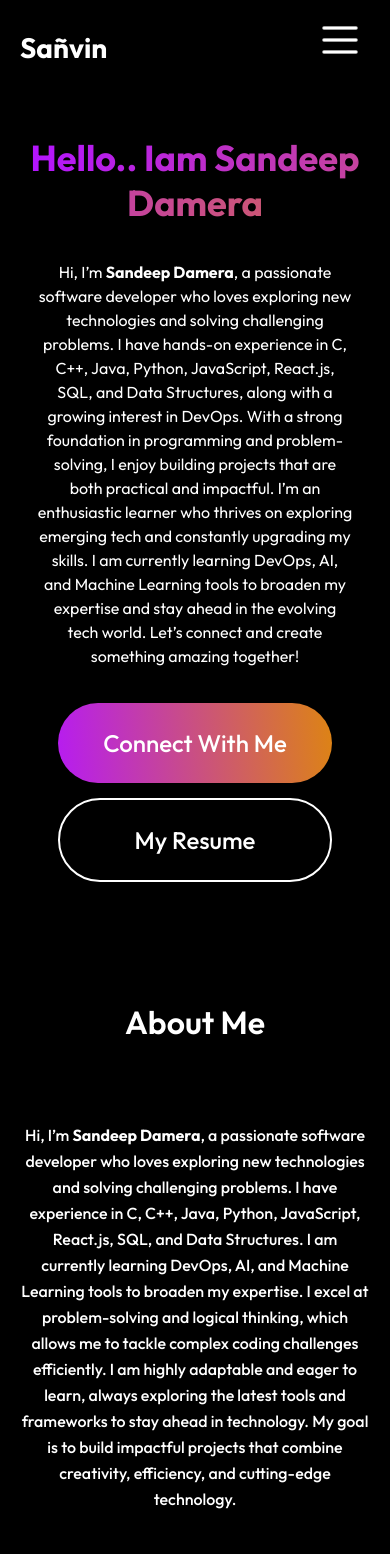
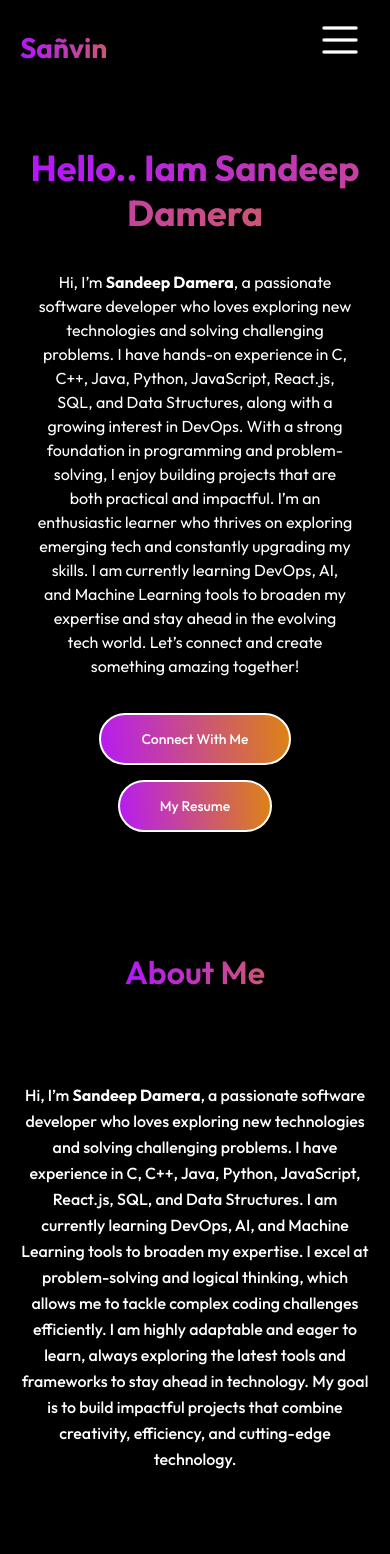
Before and after one commit to sandy07-byte/my-portfolio, a React (Vite) app: page / in a window 390 px wide. Shown: the top 1554 px of the page. Built offline with nearby package versions, Linux system fonts and the light colour scheme.

Commit message:
Updated hero buttons for mobile responsiveness

```diff
--- a/src/App.jsx
+++ b/src/App.jsx
@@ -20,4 +20,4 @@ const App = () => {
   )
 }
 
-export default App
+export default App;
--- a/src/Components/About/About.css
+++ b/src/Components/About/About.css
@@ -9,13 +9,31 @@
 
 /* Title Section */
 .about-title h1 {
-  position: relative;
+
+
+
+    padding-bottom: 10px;
+  font-size: 60px;
+  font-weight: 600;
+  display: inline-block;
+  cursor: pointer;
+  background: linear-gradient(270deg, #DF8908 10%, #B415FF 100%);
+  background-clip: text;
+  -webkit-background-clip: text;
+  -webkit-text-fill-color: transparent;
+  transition: background-position 0.5s ease, transform 0.3s;
+  background-size: 200% auto; /* For animated hover effect */
+}
+  /* position: relative;
   padding: 0px 30px;
   font-size: 80px;
   font-weight: 600;
   cursor: pointer;
   transition: color 0.3s, transform 0.3s;
-}
+  display: inline-block;
+  background-clip: text;
+      background: linear-gradient(270deg, #DF8908 10%, #B415FF 100%); */
+
 
 .about-title h1:hover {
   color: #DF8908;
@@ -43,10 +61,10 @@
   transition: transform 0.3s, color 0.3s;
 }
 
-.about-para:hover {
+/* .about-para:hover {
   transform: scale(1.02);
   color: #DF8908;
-}
+} */
 
 /* Skills */
 .about-skills {
--- a/src/Components/Certifiactions/Certification.css
+++ b/src/Components/Certifiactions/Certification.css
@@ -19,15 +19,15 @@
   transition: background-position 0.5s ease, transform 0.3s;
   background-size: 200% auto; /* For animated hover effect */
 }
-
+/*
 .certification-page h2:hover {
   background-position: right center;
   transform: scale(1.05);
-}
+} */
 
 /* Subheading / Intro Paragraph */
 .cert-intro {
-  color: #555;
+  color: white;
   margin-bottom: 30px;
   padding-bottom: 20px;
   font-size: 1.1rem;
@@ -36,7 +36,7 @@
 }
 
 .cert-intro:hover {
-  color: #DF8908; /* Subtle hover effect */
+  /* color: #DF8908; Subtle hover effect */
   transform: translateY(-2px);
 }
 
@@ -54,7 +54,7 @@
   padding: 30px;
   border-radius: 16px;
   box-shadow: 0px 6px 12px rgba(0, 0, 0, 0.1);
-  border-top: 4px solid #DF8908; /* accent line */
+  border-top: 4px solid #DF8908;
   transition: transform 0.4s ease, box-shadow 0.4s ease, border-top-color 0.4s;
   position: relative;
   overflow: hidden;
--- a/src/Components/contact/Contact.css
+++ b/src/Components/contact/Contact.css
@@ -28,19 +28,31 @@ body {
 }
 
 .contact-title h1 {
-  padding: 0px 20px;
+
+    padding-bottom: 10px;
+  font-size: 60px;
+  font-weight: 600;
+  display: inline-block;
+  cursor: pointer;
+  background: linear-gradient(270deg, #DF8908 10%, #B415FF 100%);
+  background-clip: text;
+  -webkit-background-clip: text;
+  -webkit-text-fill-color: transparent;
+  transition: background-position 0.5s ease, transform 0.3s;
+  background-size: 200% auto; /* For animated hover effect */
+}
+  /* padding: 0px 20px;
   font-size: 60px;
   font-weight: 600;
   margin-top: 80px; /* moved down */
-  cursor: pointer;
-  transition: all 0.3s ease;
-}
-
+  /* cursor: pointer;
+  transition: all 0.3s ease; */
+/*
 .contact-title h1:hover {
   color: #DF8908;
   transform: scale(1.05);
   text-shadow: 0 0 10px #B415FF, 0 0 20px #DF8908;
-}
+} */
 
 /* ---------- CONTACT SECTION ---------- */
 .contact-section {
@@ -153,10 +165,10 @@ body {
   transition: all 0.3s ease;
 }
 
-.contact-submit:hover {
+/* .contact-submit:hover {
   transform: scale(1.05);
   box-shadow: 0 0 15px #DF8908, 0 0 20px #B415FF;
-}
+} */
 
 /* ---------- RESPONSIVE ---------- */
 
--- a/src/Components/navbar/Navbar.css
+++ b/src/Components/navbar/Navbar.css
@@ -40,11 +40,26 @@ body, html {
 
 /* Logo text */
 .logo-text {
+  padding-bottom: 10px;
   font-size: 28px;
+  font-weight: 700;
+  display: inline-block;
+  cursor: pointer;
+  background: linear-gradient(270deg, #DF8908 10%, #B415FF 100%);
+  background-clip: text;
+  -webkit-background-clip: text;
+  -webkit-text-fill-color: transparent;
+  transition: background-position 0.5s ease, transform 0.3s;
+  background-size: 200% auto;
+
+
+
+
+  /* font-size: 28px;
   font-weight: 700;
   color: white;
   cursor: pointer;
-  transition: color 0.3s, transform 0.3s;
+  transition: color 0.3s, transform 0.3s; */
 }
 
 .logo-text:hover {
@@ -63,7 +78,7 @@ body, html {
 .nav-menu {
   display: flex;
   align-items: center;
-  gap: 10px;
+  gap: 25px;
   list-style: none;
   font-size: 20px;
 }
@@ -80,31 +95,44 @@ body, html {
   text-decoration: none;
   color: white;
   position: relative;
-  transition: color 0.3s;
+  /* transition: color 0.3s; */
 }
 
-.anchor-link::after {
+/* .anchor-link::after {
   content: "";
   position: absolute;
   width: 0;
   height: 2px;
   left: 0;
-  bottom: -3px; /* position of underline */
-  background-color: #DF8908;
-  transition: width 0.3s;
-}
+  /* bottom: -3px */
+  /* background-color: #DF8908; */
+  /* transition: width 0.3s; */
+/* } */
 
 .anchor-link:hover::after {
   width: 100%;
 }
 
-.anchor-link:hover {
+/* .anchor-link:hover {
   color: #DF8908;
-}
+} */
 
 /* Connect button - no hover effect */
 .nav-connect {
-  padding: 12px 28px;
+
+
+
+  /* padding: 25px 75px; */
+  /* border-radius: 50px; */
+  border: 2px solid #fff;   /* same as resume */
+  cursor: pointer;
+  background: transparent;  /* remove gradient */
+  color: white;             /* text stays visible */
+  text-decoration: none;
+  transition: border-color 0.3s ease, transform 0.3s ease;
+    background: linear-gradient(264deg, #DF8908 -5.09%, #B415FF 106.28%);
+    display: inline-block;
+   padding: 12px 28px;
   border-radius: 40px;
   background-color: lightcoral;
   font-size: 18px;
@@ -112,9 +140,8 @@ body, html {
 }
 
 .nav-connect:hover {
-  transform: none;
-  background-color: lightskyblue;
-  color: white;
+    border-color: #B415FF;
+
 }
 
 /* Open/close icons */
--- a/src/Components/navbar/home/Home.css
+++ b/src/Components/navbar/home/Home.css
@@ -25,6 +25,7 @@
   font-weight: bold;
   transition: transform 0.4s ease, background-position 0.5s ease;
   background-size: 200% auto;
+  text-decoration: none;
 }
 
 .hero-title:hover span {
@@ -39,12 +40,13 @@
   line-height: 40px;
   transition: transform 0.4s ease, color 0.4s ease;
   cursor: default;
+  /* text-decoration: none; */
 }
 
-.hero-content:hover {
+/* .hero-content:hover {
   transform: scale(1.02);
   color: #DF8908;
-}
+} */
 
 .hero-section {
   display: flex;
@@ -57,11 +59,23 @@
 }
 
 .hero-connect {
-  padding: 25px 45px;
+  padding: 25px 75px;
   border-radius: 50px;
-  background: linear-gradient(264deg, #DF8908 -5.09%, #B415FF 106.28%);
+  border: 2px solid #fff;   /* same as resume */
   cursor: pointer;
+  background: transparent;  /* remove gradient */
+  color: white;             /* text stays visible */
   text-decoration: none;
+  transition: border-color 0.3s ease, transform 0.3s ease;
+    background: linear-gradient(264deg, #DF8908 -5.09%, #B415FF 106.28%);
+    display: inline-block;
+}
+
+.hero-connect:hover {
+  border-color: #B415FF;    /* same hover as resume */
+  /* transform: scale(1.05);
+    optional: subtle hover scaling */
+    text-decoration: none;
 }
 
 .hero-resume {
@@ -69,15 +83,18 @@
   border-radius: 50px;
   border: 2px solid #fff;
   cursor: pointer;
-}
-
-.hero-connect:hover {
-  border: 2px solid white;
+  background: transparent;
+  color: white;
+  text-decoration: none;
+  transition: border-color 0.3s ease, transform 0.3s ease;
+    background: linear-gradient(264deg, #DF8908 -5.09%, #B415FF 106.28%);
 }
 
 .hero-resume:hover {
   border-color: #B415FF;
+  transform: scale(1.05);
 }
+
 
 /* Responsive */
 @media (max-width: 1024px) {
@@ -127,4 +144,12 @@
     font-size: 16px;
     line-height: 24px;
   }
+
+
+    .hero-connect,
+  .hero-resume {
+    padding: 15px 40px;   /* smaller padding */
+    font-size: 14px;      /* smaller text */
+    width: auto;          /* don't force full width */
+  }
 }
```
